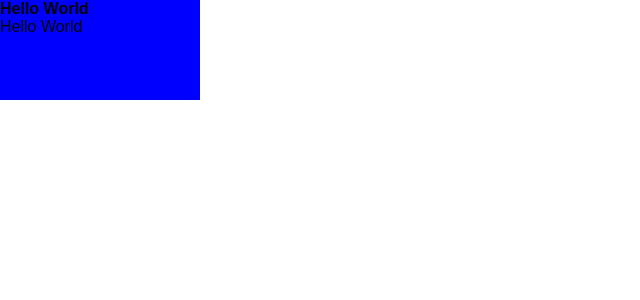
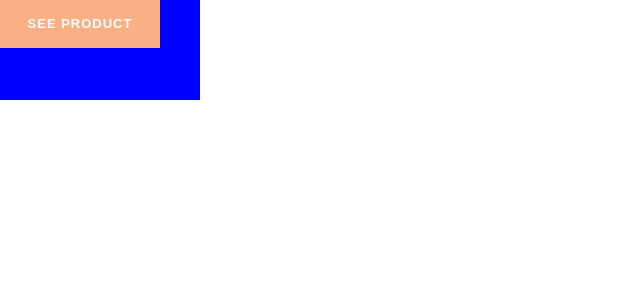
Before and after one commit to smccourtb/audiophile-ecommerce-website, a React (Create React App) app: page / in a window 1280 px wide. Shown: the top 300 px of the page, without its empty margins (0-640 px from the left). Built offline with nearby package versions, Linux system fonts and the light colour scheme; a web font is replaced by a local one.

Commit message:
create primary button style

```diff
--- a/src/App.js
+++ b/src/App.js
@@ -1,5 +1,8 @@
 import styled from "styled-components/macro";
 import { GlobalStyle } from "./styles/global-styles";
+import Header from "./components/Header";
+import Content from "./components/Content";
+import Footer from "./components/Footer";
 
 const Container = styled.div`
   height: 100px;
@@ -11,8 +14,9 @@ const App = () => (
   <>
     <GlobalStyle />
     <Container>
-      <p style={{ fontWeight: "700" }}>Hello World</p>
-      <p>Hello World</p>
+      <Header />
+      <Content />
+      <Footer />
     </Container>
   </>
 );
--- /dev/null
+++ b/src/components/Content.jsx
@@ -0,0 +1,5 @@
+const Content = () => {
+  return <div />;
+};
+
+export default Content;
--- /dev/null
+++ b/src/components/Footer.jsx
@@ -0,0 +1,11 @@
+import { Button } from "../styles/global-styles";
+
+const Footer = () => {
+  return (
+    <div>
+      <Button>See Product</Button>
+    </div>
+  );
+};
+
+export default Footer;
--- /dev/null
+++ b/src/components/Header.jsx
@@ -0,0 +1,5 @@
+const Header = () => {
+  return <header />;
+};
+
+export default Header;
--- a/src/styles/global-styles.js
+++ b/src/styles/global-styles.js
@@ -1,4 +1,5 @@
 import { createGlobalStyle } from "styled-components";
+import styled from "styled-components/macro";
 
 export const GlobalStyle = createGlobalStyle`
   * {
@@ -7,6 +8,7 @@ export const GlobalStyle = createGlobalStyle`
     box-sizing: border-box;
     /* manrope-regular - latin */
     font-family: "Manrope", sans-serif;
+    font-size: 15px;
     @font-face {
       font-family: 'Manrope';
       font-style: normal;
@@ -17,3 +19,21 @@ export const GlobalStyle = createGlobalStyle`
     }
   }
 `;
+
+export const Button = styled.button`
+  width: 160px;
+  height: 48px;
+  background-color: #d87d4a;
+  color: #ffffff;
+  font-size: 13px;
+  line-height: 18px;
+  letter-spacing: 1px;
+  text-transform: uppercase;
+  font-weight: 700;
+  border: none;
+  transition: background-color 0.2s ease-out;
+
+  :hover {
+    background-color: #fbaf85;
+  }
+`;
```
